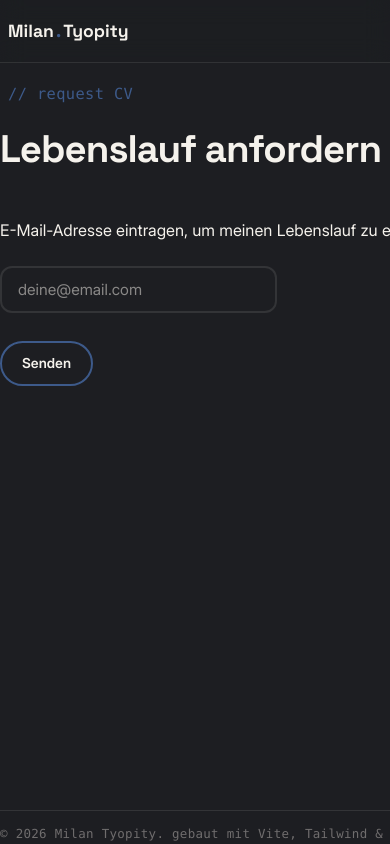
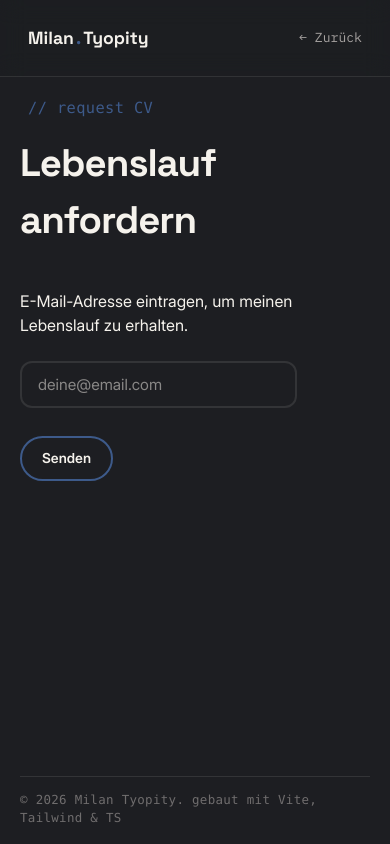
Before and after one commit to milty90/next-portfolio, a Next.js app: page /requestcv in a window 390 px wide. Built offline with nearby package versions, Linux system fonts and the light colour scheme.

Commit message:
fix layout and navigation

```diff
--- a/src/app/components/layout/Header.tsx
+++ b/src/app/components/layout/Header.tsx
@@ -46,7 +46,7 @@ export default function Header() {
         <ul
           className={`absolute top-15.5 left-0 bg-bg-alt/95 w-full pl-10 py-5 flex-col justify-center gap-7.5 ${
             open ? "flex" : "hidden"
-          } md:bg-transparent md:pl-0 md:py-0 md:relative md:top-0 md:flex md:flex-row md:w-auto md:gap-7.5 md:justify-end`}
+          } md:bg-transparent  md:py-0 md:relative md:top-0 md:flex md:flex-row md:justify-center md:gap-7.5`}
         >
           {links.map((l) => {
             const id = l.href.replace("#", "");
@@ -64,10 +64,20 @@ export default function Header() {
             );
           })}
         </ul>
+        <div className="flex flex-row items-center gap-4">
+          <div className="block md:hidden">
+            <Link href="/requestcv">
+              <ColorButton color="transparent" text="CV" />
+            </Link>
+          </div>
 
-        <button className="md:hidden" onClick={() => setOpen((prev) => !prev)}>
-          <Image src="menu.svg" alt="Menu" width={24} height={24} />
-        </button>
+          <button
+            className="md:hidden"
+            onClick={() => setOpen((prev) => !prev)}
+          >
+            <Image src="menu.svg" alt="Menu" width={24} height={24} />
+          </button>
+        </div>
 
         <div className="hidden md:block">
           <Link href="/requestcv">
--- a/src/app/components/layout/Impressum.tsx
+++ b/src/app/components/layout/Impressum.tsx
@@ -19,10 +19,17 @@ export function Impressum() {
               </button>
             </Link>
           </div>
+          <div className="block md:hidden">
+            <Link href="/" passHref>
+              <button className="bg-transparent font-monospace flex items-center gap-1.5 text-[0.82rem] font-light text-ink-soft hover:text-ink pl-5 py-2.5">
+                ← Zurück
+              </button>
+            </Link>
+          </div>
         </nav>
       </header>
       <section className="flex flex-1 overflow-hidden pt-5 md:py-15 transition-all duration-700">
-        <div className="flex flex-col px-5 text-ink-soft text-[0.96rem] mb-0 max-w-180 mx-auto">
+        <div className="flex flex-col px-5 text-ink-soft text-[0.96rem] mb-0 md:max-w-180 mx-auto">
           <p className="text-blue font-mono pl-2 mb-3.5 tracking-wide">
             {"// impressum"}
           </p>
@@ -55,15 +62,15 @@ export function Impressum() {
             </a>
           </p>
 
-          <p className="text-ink text-[0.95rem] mt-9 mb-2 md:pr-25 tracking-widest">
+          <p className="text-ink text-[0.95rem] mt-9 mb-2 md:pr-25 sm:text-wrap w-fit tracking-widest">
             Verbraucherstreitbeilegung / Universalschlichtungsstelle: <br />
             Wir sind nicht bereit oder verpflichtet, an
             Streitbeilegungsverfahren vor einer Verbraucherschlichtungsstelle
             teilzunehmen.
           </p>
-          <div className="mt-auto">
-            <div className="border-t border-line w-160 mt-14 mb-3.5"></div>
-            <p className="text-ink-soft/60 text-[0.78rem] font-mono tracking-wide">
+          <div className="mt-auto ">
+            <div className="border-t border-line md:w-160 mt-14 mb-3.5"></div>
+            <p className="text-ink-soft/60 text-[0.78rem] mb-4 font-mono tracking-wide">
               © 2026 Milan Tyopity. gebaut mit Vite, Tailwind &amp; TS
             </p>
           </div>
--- a/src/app/components/layout/RequestCV.tsx
+++ b/src/app/components/layout/RequestCV.tsx
@@ -36,8 +36,8 @@ export function RequestCV() {
       className="overflow-hidden min-h-dvh flex flex-col transition-all duration-700"
     >
       <header className="sticky top-0 z-50 bg-bg-alt/20 backdrop-blur-md border-b border-line">
-        <nav className="flex flex-row items-center font-bold justify-between py-4.5 max-w-160 mx-auto">
-          <a className="flex font-space text-ink text-[1.1rem] pl-2 gap-0.5">
+        <nav className="flex flex-row items-center font-bold justify-between px-7 p-4.5 max-w-180 mx-auto">
+          <a className="flex font-space text-ink text-[1.1rem] gap-0.5">
             Milan<span className="text-blue">.</span>Tyopity
           </a>
 
@@ -48,10 +48,17 @@ export function RequestCV() {
               </button>
             </Link>
           </div>
+          <div className="block md:hidden">
+            <Link href="/" passHref>
+              <button className="bg-transparent font-monospace flex items-center gap-1.5 text-[0.82rem] font-light text-ink-soft hover:text-ink pl-5 py-2.5">
+                ← Zurück
+              </button>
+            </Link>
+          </div>
         </nav>
       </header>
-      <section className="overflow-hidden flex flex-1 max-h-full pt-5 md:py-15 transition-all duration-700">
-        <div className="flex flex-col text-ink-soft text-[0.96rem] mb-0  mx-auto">
+      <section className="flex flex-1 overflow-hidden pt-5 md:py-15 transition-all duration-700">
+        <div className="flex flex-col px-5 text-ink-soft text-[0.96rem] mb-0 md:max-w-180 mx-auto">
           <p className="text-blue font-mono pl-2 mb-3.5 tracking-wide">
             {"// request CV"}
           </p>
@@ -59,7 +66,7 @@ export function RequestCV() {
             Lebenslauf anfordern{" "}
           </h1>
 
-          <p className="text-ink text-[1.0rem] font-inter mb-6">
+          <p className="text-ink text-[1.0rem] pr-4 font-inter mb-6">
             E-Mail-Adresse eintragen, um meinen Lebenslauf zu erhalten.{" "}
           </p>
 
@@ -94,8 +101,8 @@ export function RequestCV() {
             <p>Etwas ist schiefgelaufen. Bitte versuche es erneut.</p>
           )}
           <div className="mt-auto">
-            <div className="border-t border-line w-160 mt-14 mb-3.5"></div>
-            <p className="text-ink-soft/60 text-[0.78rem] font-mono tracking-wide">
+            <div className="border-t border-line md:w-160 mt-14 mb-3.5"></div>
+            <p className="text-ink-soft/60 text-[0.78rem] mb-4 font-mono tracking-wide">
               © 2026 Milan Tyopity. gebaut mit Vite, Tailwind &amp; TS
             </p>
           </div>
--- a/src/app/components/sections/Contact.tsx
+++ b/src/app/components/sections/Contact.tsx
@@ -11,7 +11,7 @@ export default function Contact() {
       className="overflow-hidden py-10 md:py-20 opacity-0 translate-y-7.5 transition-all duration-700 data-[revealed=true]:opacity-100 data-[revealed=true]:translate-y-0"
     >
       <div className="flex flex-col px-7 gap-10 max-w-(--maxw) mx-auto">
-        <div className="text-ink flex flex-col md:flex-row gap-10 lg:gap-40 justify-between">
+        <div className="text-ink flex flex-col md:flex-row gap-4 lg:gap-40 justify-between">
           <div>
             <p className="text-blue font-mono pl-2 mb-2 tracking-wide">
               {"// kontakt"}
@@ -38,7 +38,7 @@ export default function Contact() {
               <span className="bg-blue ml-2 w-2 h-2 rounded-full"></span>
               contact.json
             </div>
-            <div className="font-monospace text-xs md:text-[0.9rem]  md:ml-2 text-ink-faint px-4 pt-4 md:px-7 md:pt-7">
+            <div className="font-monospace text-xs md:text-[0.8rem] lg:text-[0.9rem]  md:ml-2 text-ink-faint  pt-4 md:px-0 md:pt-7 lg:px-7">
               <p>{"{"}</p>
               <p className="ln">
                 &nbsp;&nbsp;
--- a/src/app/components/sections/Hero.tsx
+++ b/src/app/components/sections/Hero.tsx
@@ -13,12 +13,17 @@ export default function Hero() {
     >
       <div className="grid grid-cols-1 px-7 md:grid-cols-2 gap-8 lg:gap-10 max-w-(--maxw) mx-auto items-center">
         <div>
-          <h1 className="text-ink text-[55px] md:text-[85px] font-bold tracking-tight leading-[0.98] mt-2">
-            Ich baue
-            <br />
-            Interfaces,
-            <br />
-            keine <span className="italic text-copper">Ausreden.</span>
+          <h1 className="text-ink text-[55px] md:text-[85px] tracking-tight leading-[0.98] mt-2">
+            <span className="font-light">
+              Ich baue
+              <br />
+              Interfaces,
+              <br />
+              keine{" "}
+              <span className="italic font-semibold text-copper">
+                Ausreden.
+              </span>
+            </span>
           </h1>
           <p className="text-ink-soft text-[1.1rem]/[1.6] mt-6.5 mb-8.5 max-w-[22rem]">
             Ich bringe Design mit sauberem Code zum Leben. Schauen Sie sich
@@ -60,7 +65,7 @@ export default function Hero() {
               loading="eager"
               width={1024}
               height={731}
-              className="w-full object-cover aspect-3/4 md:aspect-2/4 lg:aspect-3/4 object-[44%_25%] filter contrast-[1.04] saturate-[1.05]"
+              className="w-full object-cover aspect-2/1 md:aspect-2/4 lg:aspect-3/4 object-[44%_25%] filter contrast-[1.04] saturate-[1.05]"
             />
           </div>
         </div>
--- a/src/app/components/ui/ProjectCard.tsx
+++ b/src/app/components/ui/ProjectCard.tsx
@@ -19,7 +19,7 @@ export default function ProjectCard({
   live,
 }: ProjectCardProps) {
   return (
-    <div className={`flex flex-col overflow-hidden max-h-150 rounded ${size}`}>
+    <div className={`flex flex-col overflow-hidden rounded ${size}`}>
       <div className={` relative overflow-hidden rounded-t-3xl ${size}`}>
         <div className="absolute inset-0 bg-bg/10"></div>
         <Image
```
